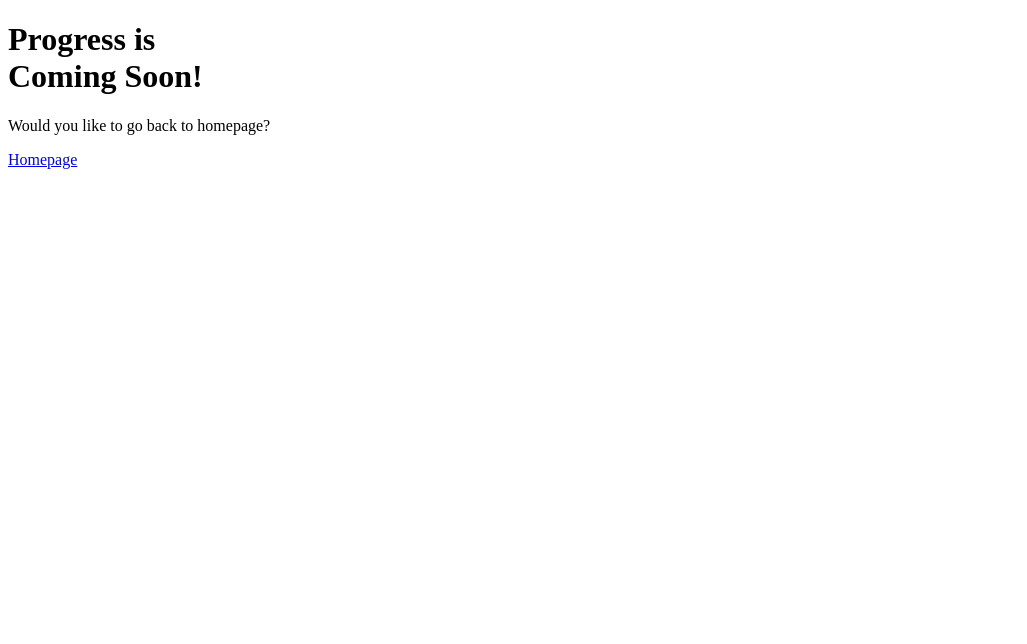
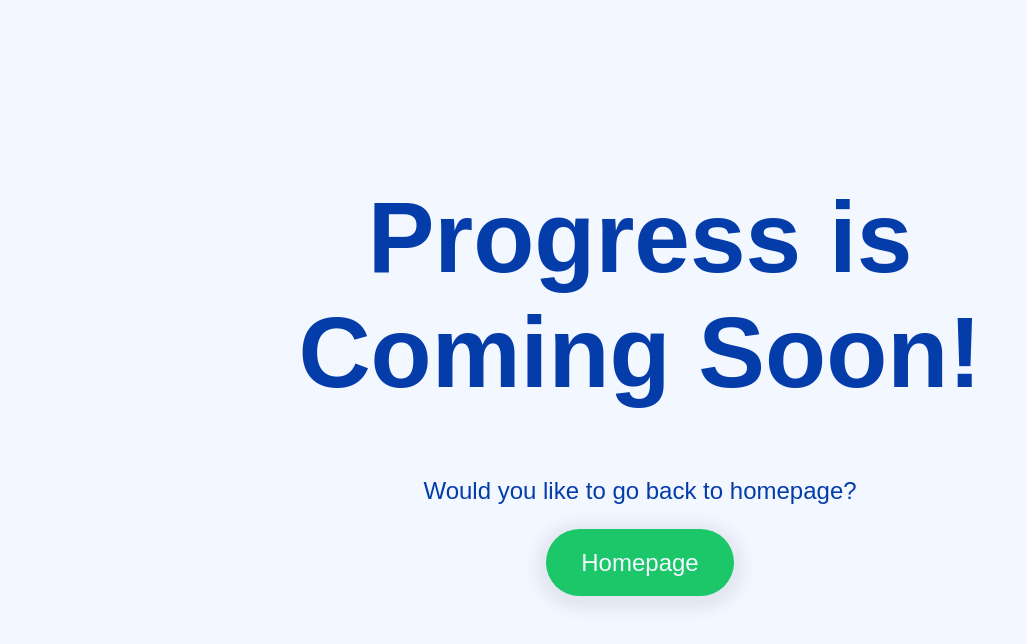
Before and after one commit to Ishaadhikary/figmaAssignment, a plain HTML site: page sh/html/commingSoon.html in a window 1280 px wide. Shown: the whole page, without its empty margins (0-1027 px from the left). Drawn offline with Linux system fonts and the light colour scheme; the site is published under a folder, as on GitHub Pages, so addresses that start at the root find nothing.

Commit message:
Adding coming soon page

```diff
--- a/sh/html/commingSoon.html
+++ b/sh/html/commingSoon.html
@@ -5,8 +5,10 @@
     <meta http-equiv='X-UA-Compatible' content='IE=edge'>
     <title>Coming Soon</title>
     <meta name='viewport' content='width=device-width, initial-scale=1'>
-    <link rel='stylesheet' type='text/css' media='screen' href='/sh/style/normalize.css'>
-    <link rel='stylesheet' type='text/css' media='screen' href='/sh/style/comingSoon.css'>
+    <link rel='stylesheet' type='text/css' media='screen' href='../style/normalize.css'>
+    <link rel='stylesheet' type='text/css' media='screen' href='../style/style.css'>
+    <link rel='stylesheet' type='text/css' media='screen' href='../style/comingSoon.css'>
+
 
 
 </head>
--- a/sh/style/style.css
+++ b/sh/style/style.css
@@ -339,7 +339,7 @@ hr{
     line-height: 25px;
     padding-bottom: 20px;
     list-style-type: none;
-    background-image: url('/sh/images/libullet.svg');
+    background-image: url('../images/libullet.svg');
     background-size: contain;
     background-repeat: no-repeat;
     padding-left: 50px;
```
Also changed, not shown: index.html (+1 -1 lines).
